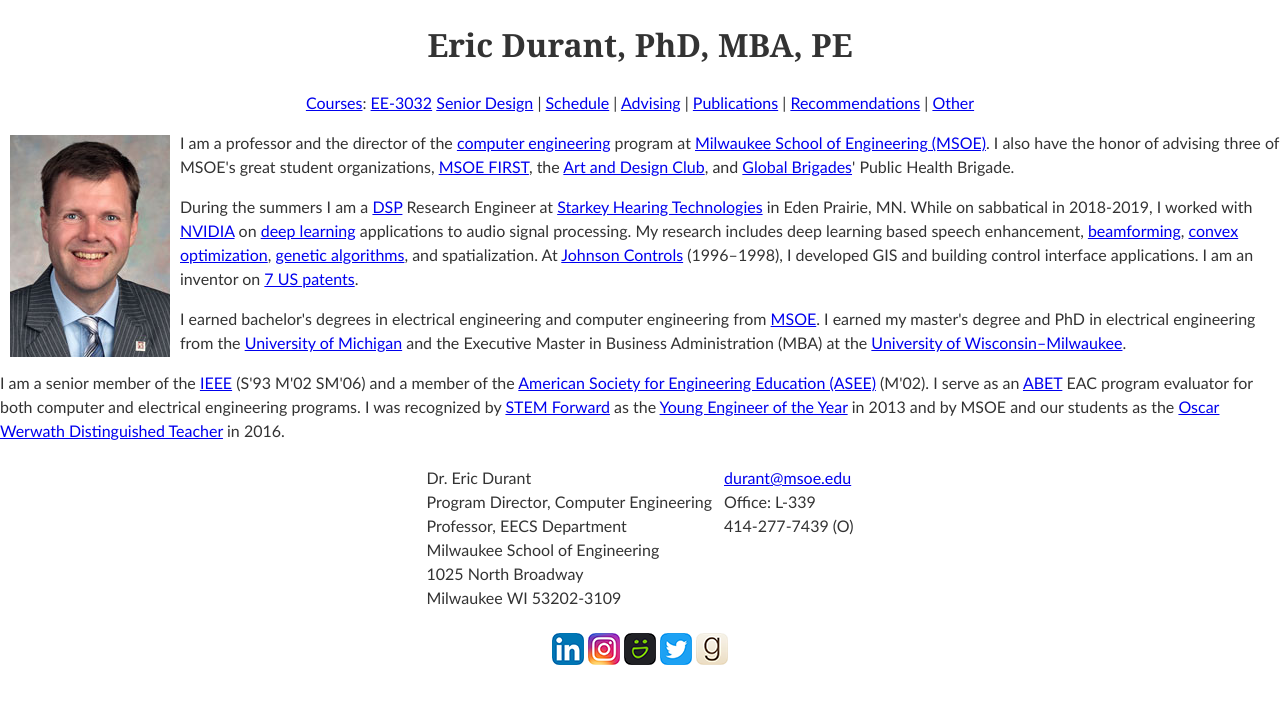
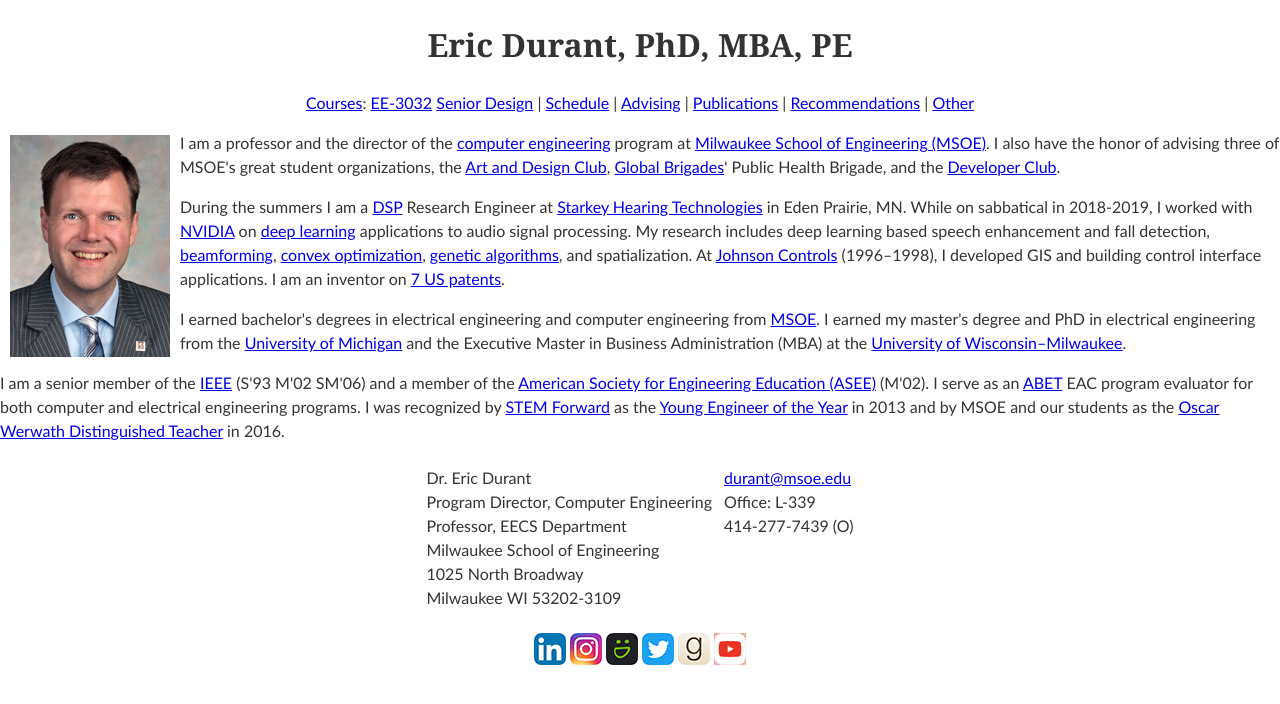
Before and after one commit to edurant/edurant.github.io, a Jekyll site: the page built from index.html, in a window 1280 px wide. Shown: the top 704 px of the page. Built offline with Jekyll 4.4.1, drawn with Linux system fonts in a browser that asks for light colours.

Commit message:
homepage: +youtube, update orgs advised

```diff
--- a/index.html
+++ b/index.html
@@ -28,15 +28,16 @@
 a professor and the director of
 the <a href="https://www.msoe.edu/community/academics/engineering/page/1234/computer-engineering-overview">computer engineering</a> program
 at <a href="https://www.msoe.edu/" title="MSOE homepage">Milwaukee School of Engineering (MSOE)</a>.
-I also have the honor of advising three of MSOE's great student organizations, <a href="https://www.facebook.com/MSOE.FIRST">MSOE FIRST</a>,
-the <a href="https://www.facebook.com/groups/462181813826808/">Art and Design Club</a>,
-and <a href="https://www.msoe.edu/about-msoe/2016/05/02/msoe-global-brigades-make-a-difference/">Global Brigades</a>' Public Health Brigade.</p>
+I also have the honor of advising three of MSOE's great student organizations,
+the <a href="https://www.facebook.com/art.and.design.msoe/">Art and Design Club</a>,
+<a href="https://www.msoe.edu/about-msoe/2016/05/02/msoe-global-brigades-make-a-difference/">Global Brigades</a>' Public Health Brigade,
+and the <a href="https://dsc.community.dev/milwaukee-school-of-engineering/">Developer Club</a>.</p>
 
 <p>During the summers I am a <a href="https://en.wikipedia.org/wiki/Digital_signal_processing">DSP</a> Research
 Engineer at <a href="https://www.starkey.com/" title="Starkey homepage">Starkey Hearing Technologies</a> in Eden Prairie, MN.
 While on sabbatical in 2018-2019, I worked with <a href="https://www.nvidia.com/en-us/autonomous-machines/intelligent-video-analytics-platform/">NVIDIA</a>
 on <a href="https://en.wikipedia.org/wiki/Deep_learning">deep learning</a> applications to audio signal processing.
-My research includes deep learning based speech enhancement,
+My research includes deep learning based speech enhancement and fall detection,
 <a href="https://en.wikipedia.org/wiki/Beamforming">beamforming</a>, <a href="https://en.wikipedia.org/wiki/Convex_optimization">convex optimization</a>,
 <a href="https://en.wikipedia.org/wiki/Genetic_algorithm">genetic algorithms</a>, and spatialization.
 At <a href="https://www.johnsoncontrols.com/" title="Johnson Controls homepage">Johnson Controls</a> (1996&#150;1998),
@@ -70,7 +71,8 @@
    <a href="https://www.instagram.com/durant.msoe/" title="My Instagram"><img src="graphics/instagram-32.png" width="32" height="32" border="0"/></a>
    <a href="https://edurant.smugmug.com/" title="My pictures on SmugMug"><img src="graphics/smugmug-32.png" width="32" height="32" border="0"/></a>
    <a href="https://twitter.com/durantmsoe" title="My Twitter Feed"><img src="graphics/twitter-32.png" width="32" height="32" border="0"/></a>
-   <a href="https://www.goodreads.com/review/list/17789643?shelf=read" title="Eric Durant's book recommendations, liked quotes, book clubs, book trivia, book lists (read shelf)"><img src="graphics/goodreads-32.png" width="32" height="32" border="0"/></a></p>
+   <a href="https://www.goodreads.com/review/list/17789643?shelf=read" title="Eric Durant's book recommendations, liked quotes, book clubs, book trivia, book lists (read shelf)"><img src="graphics/goodreads-32.png" width="32" height="32" border="0"/></a>
+   <a href="https://www.youtube.com/channel/UCBgGdNwOmqe4RZP_EiwIjCA" title="My YouTube Channel, Educational Videos"><img src="graphics/youtube-32.png" width="32" height="32" border="0"/></a></p>
 
 </div>
 
```
Also changed, not shown: graphics/youtube-32.png (added).
